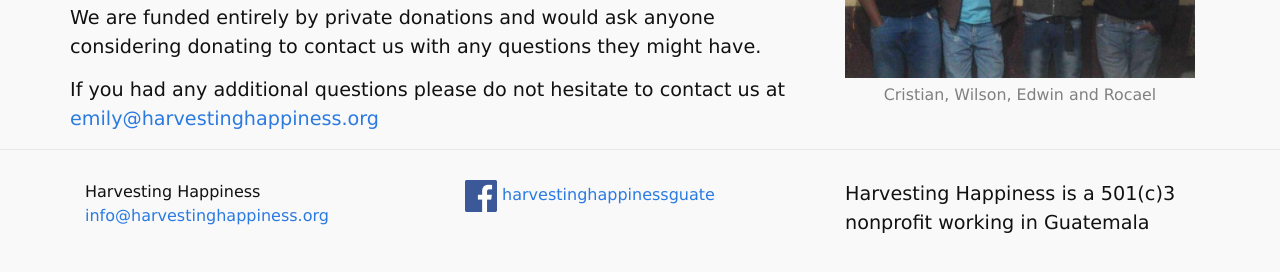
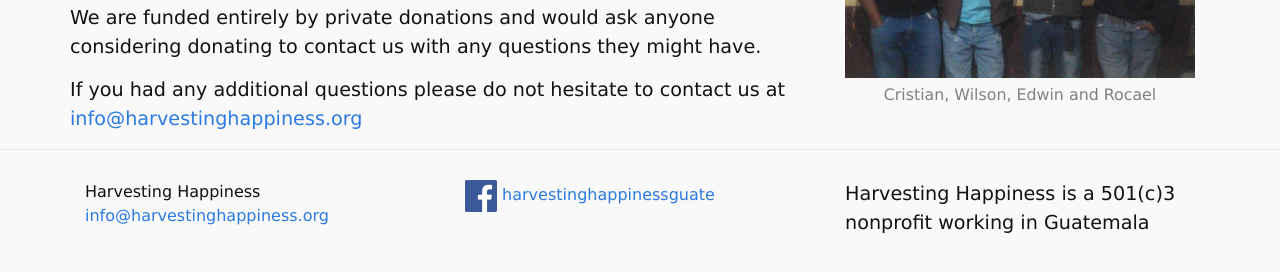
Before and after one commit to harvestinghappiness/harvestinghappiness.github.io, a Jekyll site: the page built from about.md, in a window 1280 px wide and 1170 px high. Shown: the part 872-1144 px from the top of the window. Built offline with Jekyll 4.4.1, drawn with Linux system fonts in a browser that asks for light colours.

Commit message:
Update about.md

```diff
--- a/about.md
+++ b/about.md
@@ -18,4 +18,4 @@
 
 We are funded entirely by private donations and would ask anyone considering donating to contact us with any questions they might have.
 
-If you had any additional questions please do not hesitate to contact us at [emily@harvestinghappiness.org](mailto:emily@harvestinghappiness.org)
+If you had any additional questions please do not hesitate to contact us at [info@harvestinghappiness.org](mailto:info@harvestinghappiness.org)
```
